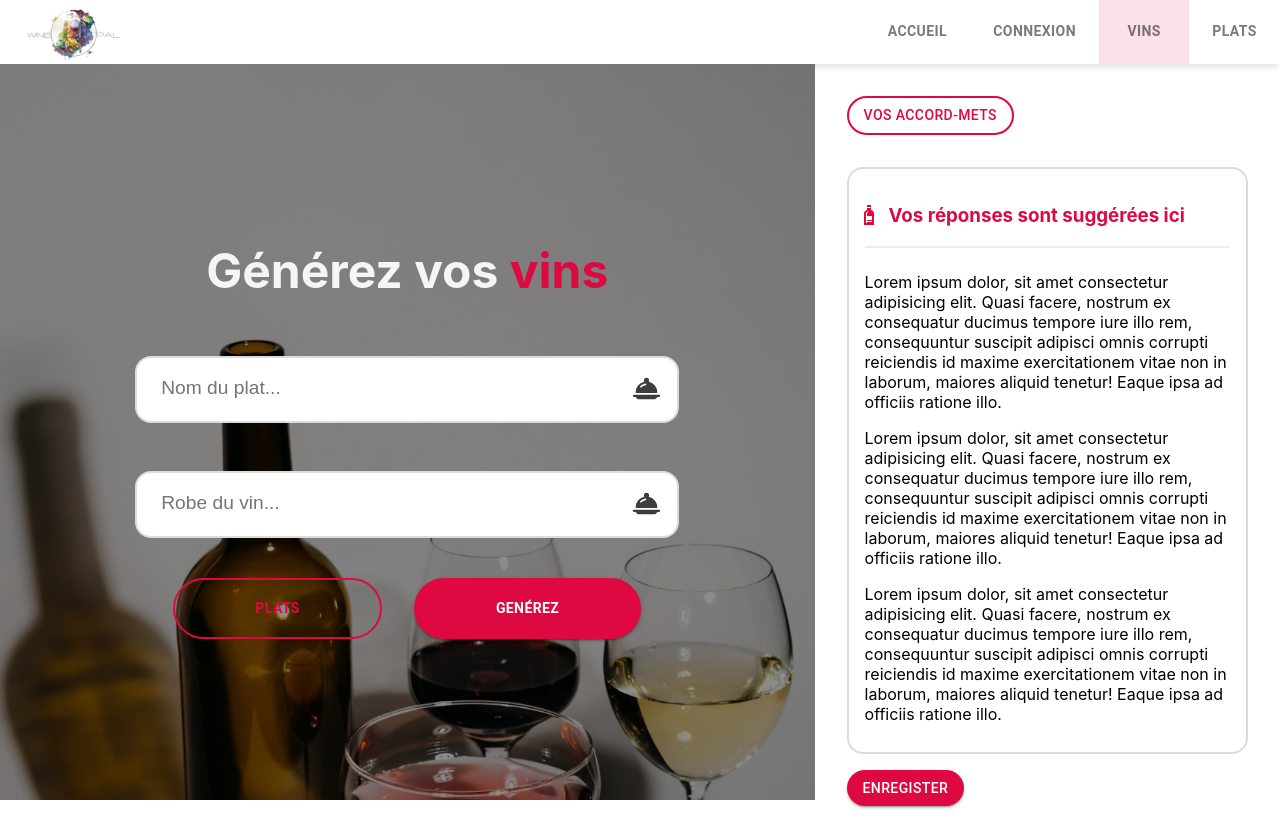
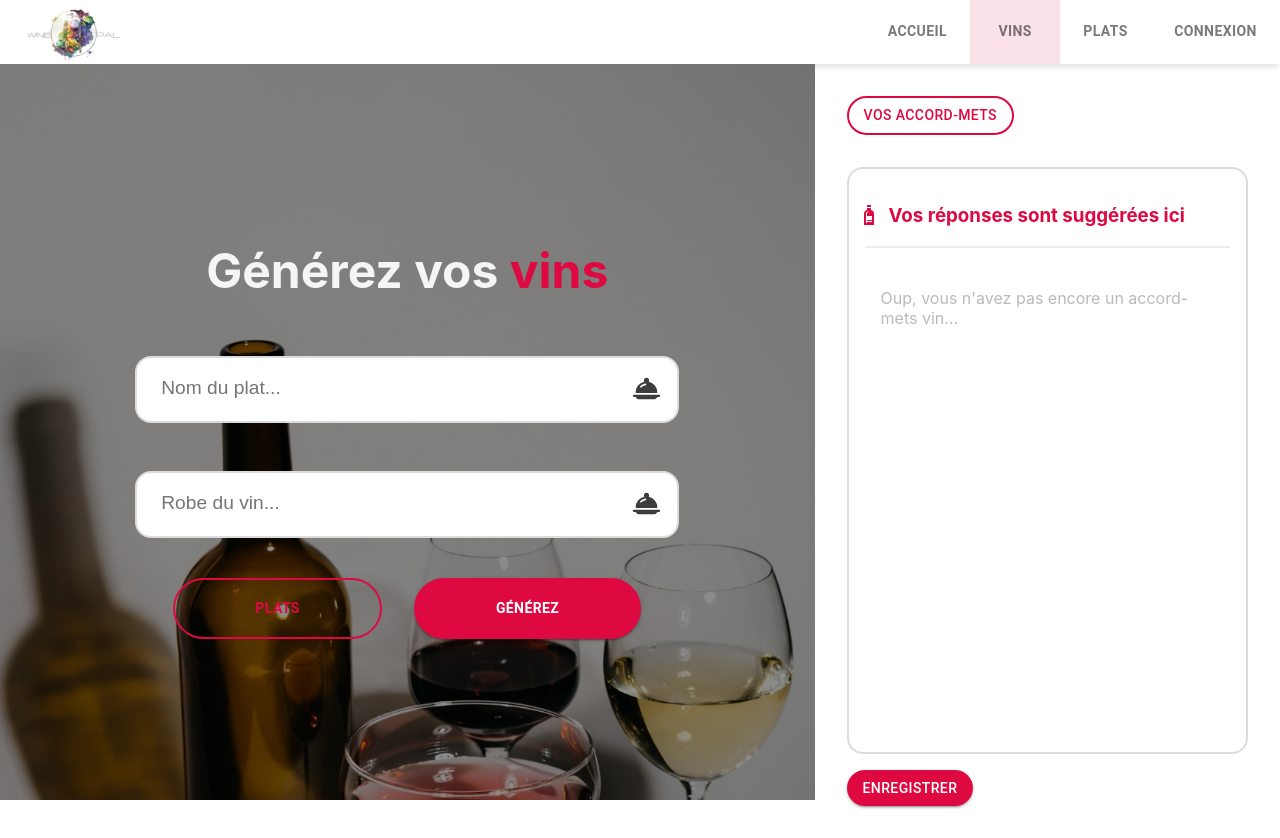
Before and after one commit to Nyhasina23/GPT-3-Front, a React (Create React App) app: page /wine in a window 1280 px wide. Built offline with nearby package versions, Linux system fonts and the light colour scheme.

Commit message:
generate plats

```diff
--- a/package.json
+++ b/package.json
@@ -18,6 +18,7 @@
     "react-redux": "^8.0.5",
     "react-router-dom": "^6.8.1",
     "react-scripts": "5.0.1",
+    "redux-persist": "^6.0.0",
     "styled-components": "^5.3.6",
     "web-vitals": "^2.1.4"
   },
--- a/src/components/NavBar.jsx
+++ b/src/components/NavBar.jsx
@@ -3,10 +3,13 @@ import { Tabs, Tab } from "@mui/material";
 import "styles/navbar.css";
 import winepalLogo from "assets/images/winepal_logo.png";
 import { styled } from "@mui/material/styles";
-import { useState } from "react";
 import Hamburger from "components/hamburger";
 import { Outlet } from "react-router-dom";
 import { NavLink } from "react-router-dom";
+import { useDispatch, useSelector } from "react-redux";
+import { useEffect, useState } from "react";
+import { setAuthentication , setUserIdentity , setToken } from "features/user.slice";
+
 const TabsMui = styled(Tab)({
   "&.Mui-selected": {
     color: "#DE0941",
@@ -16,8 +19,9 @@ const TabsMui = styled(Tab)({
 
 export default function NavBar() {
   let start = parseInt(localStorage.getItem("link-count"));
-
+  const dispatch = useDispatch();
   const [value, setValue] = useState(start);
+  const [isAuth, setIsAuth] = useState(false);
 
   const setLink = () => {
     let link_count = parseInt(localStorage.getItem("link-count"));
@@ -29,6 +33,18 @@ export default function NavBar() {
     localStorage.setItem("link-count", newValue);
     setLink();
   };
+
+  const isAuthenticate = useSelector((state) => state.user.isAuthenticate);
+
+  useEffect(() => {
+    isAuthenticate ? setIsAuth(isAuthenticate) : setIsAuth(!isAuthenticate);
+  }, []);
+
+  function logout() {
+    dispatch(setAuthentication(false))
+    dispatch(setUserIdentity(''))
+    dispatch(setToken(''))
+  }
 
   return (
     <div className="main-navbar">
@@ -52,13 +68,6 @@ export default function NavBar() {
           </NavLink>
 
           <NavLink
-            to="/login"
-            className={({ isActive }) => (isActive ? "link-active" : "link")}
-          >
-            <TabsMui label="Connexion" className="nav-link" />
-          </NavLink>
-
-          <NavLink
             to="/wine"
             className={({ isActive }) => (isActive ? "link-active" : "link")}
           >
@@ -72,6 +81,23 @@ export default function NavBar() {
             <TabsMui label="Plats" className="nav-link" />
           </NavLink>
 
+          {!isAuthenticate ? (
+            <NavLink
+              to="/login"
+              className={({ isActive }) => (isActive ? "link-active" : "link")}
+            >
+              <TabsMui label="Connexion" className="nav-link" />
+            </NavLink>
+          ) : (
+            <NavLink
+              onClick={logout}
+              to="/"
+              className={({ isActive }) => (isActive ? "link-active" : "link")}
+            >
+              <TabsMui label="Deconnexion" className="nav-link" />
+            </NavLink>
+          )}
+
           <Outlet />
         </Tabs>
       </div>
--- a/src/styles/vin.css
+++ b/src/styles/vin.css
@@ -90,7 +90,7 @@
     border-radius: 3rem;
 }
 
-.main-vin .right .save-btn{
+.main-vin .right .save-btn {
     color: white;
     background: #DE0941;
     font-weight: 550;
@@ -124,7 +124,7 @@
     background: #b90837;
 }
 
-.main-vin .right .right-content .vins-response{
+.main-vin .right .right-content .vins-response {
     padding: 1rem;
     margin-top: 2rem;
     border: 2px solid #b1b1b173;
@@ -137,20 +137,66 @@
     color: #DE0941;
 }
 
-.main-vin .right .right-content .vins-response h3 svg{
+.main-vin .right .right-content .vins-response h3 svg {
     margin-left: -.5rem;
     margin-right: .5rem;
 }
 
-.main-vin .right .right-content .vins-response hr{
+.main-vin .right .right-content .vins-response hr {
     border: 1px solid #b1b1b13a;
 }
 
-.main-vin .right .right-content .vins-response .ia-response{
+.main-vin .right .right-content .vins-response .ia-response {
     height: 60vh;
     overflow-y: scroll;
 }
 
+.loadGenerateButton {
+    padding: 0rem !important;
+}
+
+.ia-response .bodyResponse {
+    background: #DE0941;
+    padding: 1rem;
+    width: 90%;
+    color: whitesmoke;
+    border-radius: .5rem;
+    transition: .5s ease all;
+    font-weight: regular;
+    margin-top: 0;
+
+}
+
+.ia-response .text-default {
+    padding: 1rem;
+    color: rgba(128, 128, 128, 0.541);
+
+}
+
+.ia-response .head {
+    display: flex;
+}
+
+.ia-response .head .title {
+    margin-right: .5rem;
+}
+
+.ia-response .head p {
+    padding: .5rem;
+    border: 2px solid #DE0941;
+    border-radius: 3rem;
+    color: #DE0941;
+    font-weight: bold;
+}
+
+.loadGenerateButton.css-1vqlznj-MuiButtonBase-root-MuiButton-root-MuiLoadingButton-root {
+    font-size: 0.875rem !important;
+    line-height: 1.75 !important;
+    letter-spacing: 0.02857em !important;
+    text-transform: uppercase !important;
+    min-width: 64px !important;
+    padding: 13px 53px !important;
+}
 
 @media screen and (max-width:1110px) {
 
--- a/src/views/Login.jsx
+++ b/src/views/Login.jsx
@@ -3,7 +3,7 @@ import "styles/login.css";
 import { Button } from "@mui/material";
 import SnackBar from "common/SnackBar";
 import { useDispatch } from "react-redux";
-import { setAuthentication,setUserIdentity } from "../features/user.slice";
+import { setAuthentication,setToken,setUserIdentity } from "../features/user.slice";
 import { showNavbar } from "features/snackbar.slice";
 import { useNavigate } from "react-router-dom";
 import LoadingButton from "@mui/lab/LoadingButton";
@@ -41,6 +41,7 @@ export default function Login() {
           setErrorMessage("Connecté avec succès");
           dispatch(setAuthentication(true));
           setSnackBg("#4caf50");
+          dispatch(setToken(response.data.DATA.token))
           dispatch(setUserIdentity(response.data.DATA.user.username))
           setTimeout(() => {
             navigate("/wine");
--- a/src/views/Plats.jsx
+++ b/src/views/Plats.jsx
@@ -1,8 +1,96 @@
-import React from "react";
+import React, { useState } from "react";
 import { Button } from "@mui/material";
 import "styles/plats.css";
+import LoadingButton from "@mui/lab/LoadingButton";
+import { useDispatch, useSelector } from "react-redux";
+import { showNavbar } from "features/snackbar.slice";
+import SnackBar from "common/SnackBar";
+import axios from "axios";
+import { apiURL } from "services/apiUrl";
 
 export default function Plats() {
+  const dispatch = useDispatch();
+
+  const [open, setOpen] = useState(false);
+  const [loading, setLoading] = useState(false);
+  const [saveLoading, setSaveLoading] = useState(false);
+  const [snackBg, setSnackBg] = useState("#4caf50");
+  const [errorMessage, setErrorMessage] = useState();
+  const [domaine, setDomaine] = useState();
+  const [cuve, setCuve] = useState();
+  const [millesime, setMillesime] = useState();
+  const [region, setRegion] = useState();
+  const [appelation, setAppelation] = useState();
+  const [cru, setCru] = useState();
+  const [assemblage, setAssemblage] = useState();
+  const [aromeParfum, setAromeParfum] = useState();
+  const [recom, setRecom] = useState();
+  const [photo, setPhoto] = useState();
+  const [plats, setPlats] = useState();
+
+  function domaineChange(event) {
+    setDomaine(event.target.value);
+  }
+  function cuveChange(event) {
+    setCuve(event.target.value);
+  }
+  function millesimeChange(event) {
+    setMillesime(event.target.value);
+  }
+  function regionChange(event) {
+    setRegion(event.target.value);
+  }
+  function appelationChange(event) {
+    setAppelation(event.target.value);
+  }
+  function cruChange(event) {
+    setCru(event.target.value);
+  }
+  function assemblageChange(event) {
+    setAssemblage(event.target.value);
+  }
+  function aromeParfumChange(event) {
+    setAromeParfum(event.target.value);
+  }
+  function recomChange(event) {
+    setRecom(event.target.value);
+  }
+  function photoChange(event) {
+    setPhoto(event.target.files);
+  }
+
+  const token = useSelector((state) => state.user.token);
+
+  async function savePlat() {
+    await axios
+      .post(
+        `${apiURL}/recipe/create`,
+        {
+          domaine,
+          cuve,
+          IAResponse: plats,
+        },
+        {
+          headers: {
+            Authorization: token,
+          },
+        }
+      )
+      .then((response) => {
+        setErrorMessage(response.data.STATUS);
+        dispatch(showNavbar(true));
+        setOpen(true);
+        setSaveLoading(false);
+      })
+      .catch((err) => {
+        setErrorMessage(err.response.data.MESSAGE);
+        setSnackBg("#f44336");
+        dispatch(showNavbar(true));
+        setOpen(true);
+        setSaveLoading(false);
+      });
+  }
+
   return (
     <div className="main-plat">
       <div className="left-plat">
@@ -15,7 +103,11 @@ export default function Plats() {
           <div className="form-input-pal">
             <div className="left-form">
               <div className="input-icon">
-                <input type="text" placeholder="Nom du domaine*" />
+                <input
+                  type="text"
+                  placeholder="Nom du domaine*"
+                  onChange={domaineChange}
+                />
 
                 <svg
                   className="svg-icon-1"
@@ -57,7 +149,11 @@ export default function Plats() {
               </div>
 
               <div className="input-icon">
-                <input type="text" placeholder="Nom de la cuvée..." />
+                <input
+                  type="text"
+                  placeholder="Nom de la cuvée..."
+                  onChange={cuveChange}
+                />
 
                 <svg
                   className="svg-icon-1"
@@ -99,7 +195,11 @@ export default function Plats() {
               </div>
 
               <div className="input-icon">
-                <input type="text" placeholder="Millésime*" />
+                <input
+                  type="text"
+                  placeholder="Millésime*"
+                  onChange={millesimeChange}
+                />
 
                 <svg
                   className="svg-icon-1"
@@ -141,7 +241,11 @@ export default function Plats() {
               </div>
 
               <div className="input-icon">
-                <input type="text" placeholder="Région du vin*" />
+                <input
+                  type="text"
+                  placeholder="Région du vin*"
+                  onChange={regionChange}
+                />
 
                 <svg
                   className="svg-icon-1"
@@ -183,7 +287,11 @@ export default function Plats() {
               </div>
 
               <div className="input-icon">
-                <input type="text" placeholder="Appelation..." />
+                <input
+                  type="text"
+                  placeholder="Appelation..."
+                  onChange={appelationChange}
+                />
 
                 <svg
                   className="svg-icon-1"
@@ -226,7 +334,7 @@ export default function Plats() {
             </div>
             <div className="right-form">
               <div className="input-icon">
-                <input type="text" placeholder="Cru..." />
+                <input type="text" placeholder="Cru..." onChange={cruChange} />
 
                 <svg
                   className="svg-icon-1"
@@ -268,7 +376,11 @@ export default function Plats() {
               </div>
 
               <div className="input-icon">
-                <input type="text" placeholder="Assemblage" />
+                <input
+                  type="text"
+                  placeholder="Assemblage"
+                  onChange={assemblageChange}
+                />
 
                 <svg
                   className="svg-icon-1"
@@ -310,7 +422,11 @@ export default function Plats() {
               </div>
 
               <div className="input-icon">
-                <input type="text" placeholder="Arômes et parfums*" />
+                <input
+                  type="text"
+                  placeholder="Arômes et parfums*"
+                  onChange={aromeParfumChange}
+                />
 
                 <svg
                   className="svg-icon-1"
@@ -355,6 +471,7 @@ export default function Plats() {
                 <input
                   type="text"
                   placeholder="Recommandations d’accompagnement.."
+                  onChange={recomChange}
                 />
 
                 <svg
@@ -406,6 +523,7 @@ export default function Plats() {
                   accept="image/*"
                   id="input-file"
                   className="input-hidden"
+                  onChange={photoChange}
                 />
 
                 <svg
@@ -455,6 +573,7 @@ export default function Plats() {
             <Button variant="contained" className="connexion-btn">
               Genérez
             </Button>
+            {<SnackBar open={open} message={errorMessage} bg={snackBg} />}
           </div>
         </div>
       </div>
@@ -530,53 +649,30 @@ export default function Plats() {
               Vos réponses sont suggérées ici
             </h3>
             <hr />
-            <div className="ia-response">
-              <p>
-                Lorem ipsum dolor, sit amet consectetur adipisicing elit. Quasi
-                facere, nostrum ex consequatur ducimus tempore iure illo rem,
-                consequuntur suscipit adipisci omnis corrupti reiciendis id
-                maxime exercitationem vitae non in laborum, maiores aliquid
-                tenetur! Eaque ipsa ad officiis ratione illo.
-              </p>
-              <p>
-                Lorem ipsum dolor, sit amet consectetur adipisicing elit. Quasi
-                facere, nostrum ex consequatur ducimus tempore iure illo rem,
-                consequuntur suscipit adipisci omnis corrupti reiciendis id
-                maxime exercitationem vitae non in laborum, maiores aliquid
-                tenetur! Eaque ipsa ad officiis ratione illo.
-              </p>
-              <p>
-                Lorem ipsum dolor, sit amet consectetur adipisicing elit. Quasi
-                facere, nostrum ex consequatur ducimus tempore iure illo rem,
-                consequuntur suscipit adipisci omnis corrupti reiciendis id
-                maxime exercitationem vitae non in laborum, maiores aliquid
-                tenetur! Eaque ipsa ad officiis ratione illo.
-              </p>
-              <p>
-                Lorem ipsum dolor, sit amet consectetur adipisicing elit. Quasi
-                facere, nostrum ex consequatur ducimus tempore iure illo rem,
-                consequuntur suscipit adipisci omnis corrupti reiciendis id
-                maxime exercitationem vitae non in laborum, maiores aliquid
-                tenetur! Eaque ipsa ad officiis ratione illo.
-              </p>
-              <p>
-                Lorem ipsum dolor, sit amet consectetur adipisicing elit. Quasi
-                facere, nostrum ex consequatur ducimus tempore iure illo rem,
-                consequuntur suscipit adipisci omnis corrupti reiciendis id
-                maxime exercitationem vitae non in laborum, maiores aliquid
-                tenetur! Eaque ipsa ad officiis ratione illo.
-              </p>
-              <p>
-                Lorem ipsum dolor, sit amet consectetur adipisicing elit. Quasi
-                facere, nostrum ex consequatur ducimus tempore iure illo rem,
-                consequuntur suscipit adipisci omnis corrupti reiciendis id
-                maxime exercitationem vitae non in laborum, maiores aliquid
-                tenetur! Eaque ipsa ad officiis ratione illo.
-              </p>
+            <div className="ia-response-plat">
+              <div className="head">
+                {domaine ? <p className="title"> {domaine} </p> : ""}
+                {cuve ? <p> {cuve} </p> : ""}
+              </div>
+              {plats ? (
+                <p className="bodyResponse">{plats}</p>
+              ) : (
+                <p className="text-default">
+                  {" "}
+                  Oup, vous n'avez pas encore un accord-mets vin...{" "}
+                </p>
+              )}
             </div>
           </div>
-          <Button variant="contained" className="save-btn">
-            Enregister
+          <Button variant="contained" className="save-btn" onClick={savePlat}>
+            {!saveLoading ? (
+              <span> Enregistrer </span>
+            ) : (
+              <LoadingButton
+                className="loadGenerateButton"
+                loading
+              ></LoadingButton>
+            )}
           </Button>
         </div>
       </div>
--- a/src/views/Vins.jsx
+++ b/src/views/Vins.jsx
@@ -1,8 +1,98 @@
-import React from "react";
+import React, { useState } from "react";
 import { Button } from "@mui/material";
 import "styles/vin.css";
+import LoadingButton from "@mui/lab/LoadingButton";
+import { useDispatch, useSelector } from "react-redux";
+import { showNavbar } from "features/snackbar.slice";
+import SnackBar from "common/SnackBar";
+import axios from "axios";
+import { apiURL } from "services/apiUrl";
 
 export default function Vins() {
+  const dispatch = useDispatch();
+
+  const [open, setOpen] = useState(false);
+  const [loading, setLoading] = useState(false);
+  const [saveLoading, setSaveLoading] = useState(false);
+  const [snackBg, setSnackBg] = useState("#4caf50");
+  const [errorMessage, setErrorMessage] = useState();
+  const [vins, setVins] = useState();
+  const [nomPlat, setNomPlat] = useState();
+  const [robeVin, setRobeVin] = useState();
+
+  function handleNomPlatChange(event) {
+    setNomPlat(event.target.value);
+  }
+
+  function handleRobeVinChange(event) {
+    setRobeVin(event.target.value);
+  }
+
+  const token = useSelector((state) => state.user.token);
+
+  async function generateWine() {
+    // /gpt3/api/
+    setLoading(true);
+
+    await axios
+      .post(
+        `${apiURL}/gpt3/api/`,
+        {
+          prompt: `Donner moi 3 accord-mets vins avec du ${nomPlat} et le robe du vin est ${robeVin} avec une phrase à chaque réponse`,
+        },
+        {
+          headers: {
+            Authorization: token,
+          },
+        }
+      )
+      .then((response) => {
+        setErrorMessage(response.data.STATUS);
+        setVins(response.data.DATA);
+        dispatch(showNavbar(true));
+        setOpen(true);
+        setLoading(false);
+      })
+      .catch((err) => {
+        setErrorMessage(err.response.data.MESSAGE);
+        setSnackBg("#f44336");
+        dispatch(showNavbar(true));
+        setOpen(true);
+        setLoading(false);
+      });
+  }
+
+  async function saveVin() {
+    setSaveLoading(true);
+    await axios
+      .post(
+        `${apiURL}/vin/create`,
+        {
+          nom_plat: nomPlat,
+          robeVin,
+          IAResponse: vins,
+        },
+        {
+          headers: {
+            Authorization: token,
+          },
+        }
+      )
+      .then((response) => {
+        setErrorMessage(response.data.STATUS);
+        dispatch(showNavbar(true));
+        setOpen(true);
+        setSaveLoading(false);
+      })
+      .catch((err) => {
+        setErrorMessage(err.response.data.MESSAGE);
+        setSnackBg("#f44336");
+        dispatch(showNavbar(true));
+        setOpen(true);
+        setSaveLoading(false);
+      });
+  }
+
   return (
     <div className="main-vin">
       <div className="left-vin">
@@ -12,7 +102,11 @@ export default function Vins() {
             Générez vos <span>vins</span>
           </h1>
           <div className="input-icon">
-            <input type="text" placeholder="Nom du plat..." />
+            <input
+              type="text"
+              placeholder="Nom du plat..."
+              onChange={handleNomPlatChange}
+            />
 
             <svg
               className="svg-icon-1"
@@ -75,7 +169,11 @@ export default function Vins() {
           </div>
 
           <div className="input-icon">
-            <input type="text" placeholder="Robe du vin..." />
+            <input
+              type="text"
+              placeholder="Robe du vin..."
+              onChange={handleRobeVinChange}
+            />
 
             <svg
               className="svg-icon-1"
@@ -141,9 +239,21 @@ export default function Vins() {
             <Button variant="outlined" className="register-btn">
               Plats
             </Button>
-            <Button variant="contained" className="connexion-btn">
-              Genérez
+            <Button
+              variant="contained"
+              className="connexion-btn"
+              onClick={generateWine}
+            >
+              {!loading ? (
+                <span> Générez </span>
+              ) : (
+                <LoadingButton
+                  className="loadGenerateButton"
+                  loading
+                ></LoadingButton>
+              )}
             </Button>
+            {<SnackBar open={open} message={errorMessage} bg={snackBg} />}
           </div>
         </div>
       </div>
@@ -189,52 +299,29 @@ export default function Vins() {
             </h3>
             <hr />
             <div className="ia-response">
-              <p>
-                Lorem ipsum dolor, sit amet consectetur adipisicing elit. Quasi
-                facere, nostrum ex consequatur ducimus tempore iure illo rem,
-                consequuntur suscipit adipisci omnis corrupti reiciendis id
-                maxime exercitationem vitae non in laborum, maiores aliquid
-                tenetur! Eaque ipsa ad officiis ratione illo.
-              </p>
-              <p>
-                Lorem ipsum dolor, sit amet consectetur adipisicing elit. Quasi
-                facere, nostrum ex consequatur ducimus tempore iure illo rem,
-                consequuntur suscipit adipisci omnis corrupti reiciendis id
-                maxime exercitationem vitae non in laborum, maiores aliquid
-                tenetur! Eaque ipsa ad officiis ratione illo.
-              </p>
-              <p>
-                Lorem ipsum dolor, sit amet consectetur adipisicing elit. Quasi
-                facere, nostrum ex consequatur ducimus tempore iure illo rem,
-                consequuntur suscipit adipisci omnis corrupti reiciendis id
-                maxime exercitationem vitae non in laborum, maiores aliquid
-                tenetur! Eaque ipsa ad officiis ratione illo.
-              </p>
-              <p>
-                Lorem ipsum dolor, sit amet consectetur adipisicing elit. Quasi
-                facere, nostrum ex consequatur ducimus tempore iure illo rem,
-                consequuntur suscipit adipisci omnis corrupti reiciendis id
-                maxime exercitationem vitae non in laborum, maiores aliquid
-                tenetur! Eaque ipsa ad officiis ratione illo.
-              </p>
-              <p>
-                Lorem ipsum dolor, sit amet consectetur adipisicing elit. Quasi
-                facere, nostrum ex consequatur ducimus tempore iure illo rem,
-                consequuntur suscipit adipisci omnis corrupti reiciendis id
-                maxime exercitationem vitae non in laborum, maiores aliquid
-                tenetur! Eaque ipsa ad officiis ratione illo.
-              </p>
-              <p>
-                Lorem ipsum dolor, sit amet consectetur adipisicing elit. Quasi
-                facere, nostrum ex consequatur ducimus tempore iure illo rem,
-                consequuntur suscipit adipisci omnis corrupti reiciendis id
-                maxime exercitationem vitae non in laborum, maiores aliquid
-                tenetur! Eaque ipsa ad officiis ratione illo.
-              </p>
+              <div className="head">
+                {nomPlat ? <p className="title"> {nomPlat} </p> : ""}
+                {robeVin ? <p> Vin {robeVin} </p> : ""}
+              </div>
+              {vins ? (
+                <p className="bodyResponse">{vins}</p>
+              ) : (
+                <p className="text-default">
+                  {" "}
+                  Oup, vous n'avez pas encore un accord-mets vin...{" "}
+                </p>
+              )}
             </div>
           </div>
-          <Button variant="contained" className="save-btn">
-            Enregister
+          <Button variant="contained" className="save-btn" onClick={saveVin}>
+            {!saveLoading ? (
+              <span> Enregistrer </span>
+            ) : (
+              <LoadingButton
+                className="loadGenerateButton"
+                loading
+              ></LoadingButton>
+            )}
           </Button>
         </div>
       </div>
```
Also changed, not shown: src/app/store.js (+21 -5 lines), src/features/user.slice.js (+14 -10 lines), src/index.js (+5 -3 lines), src/styles/plats.css (+46 -1 lines), 1 other file (tests, documents, lock files or other folders).
